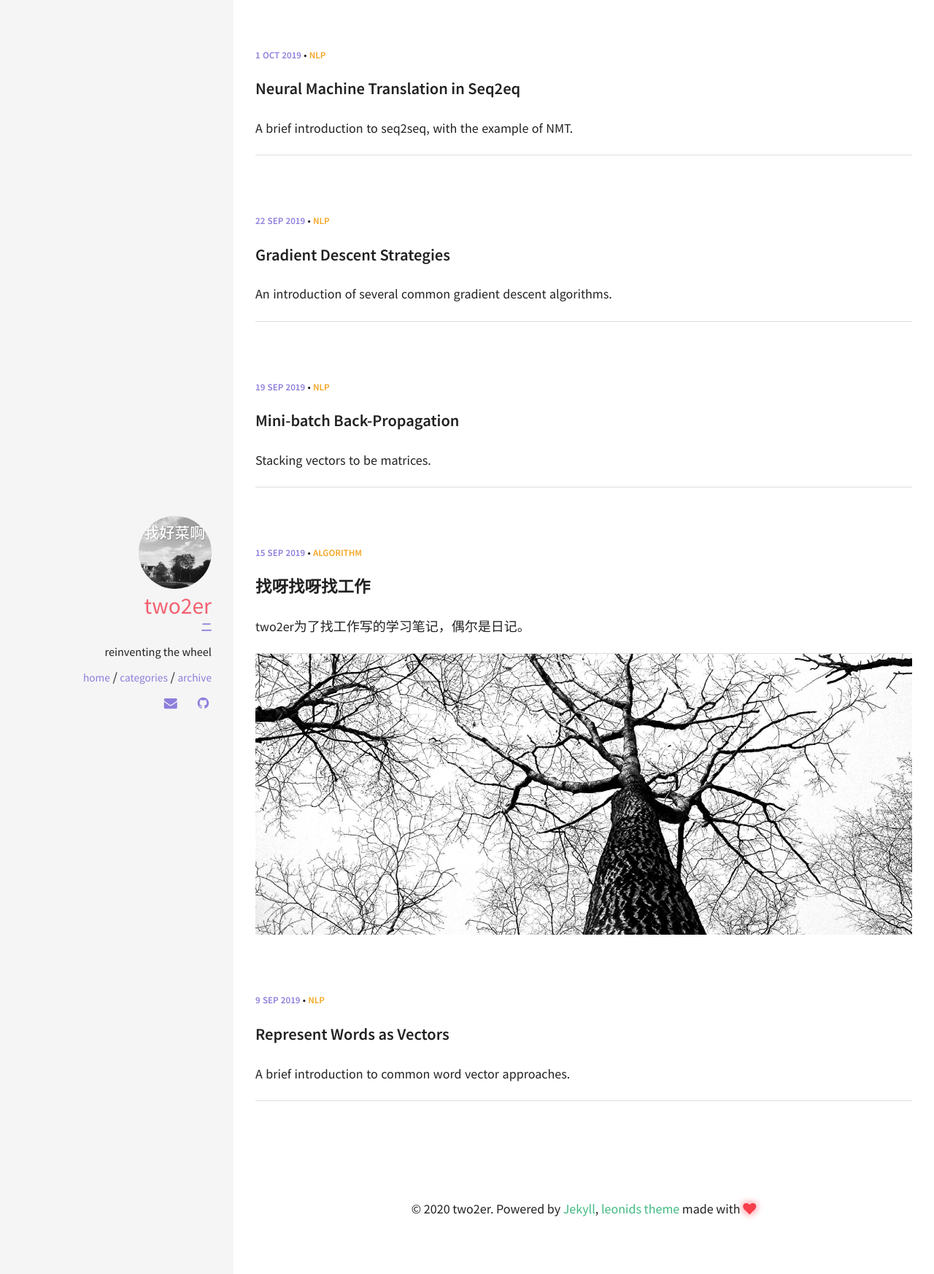
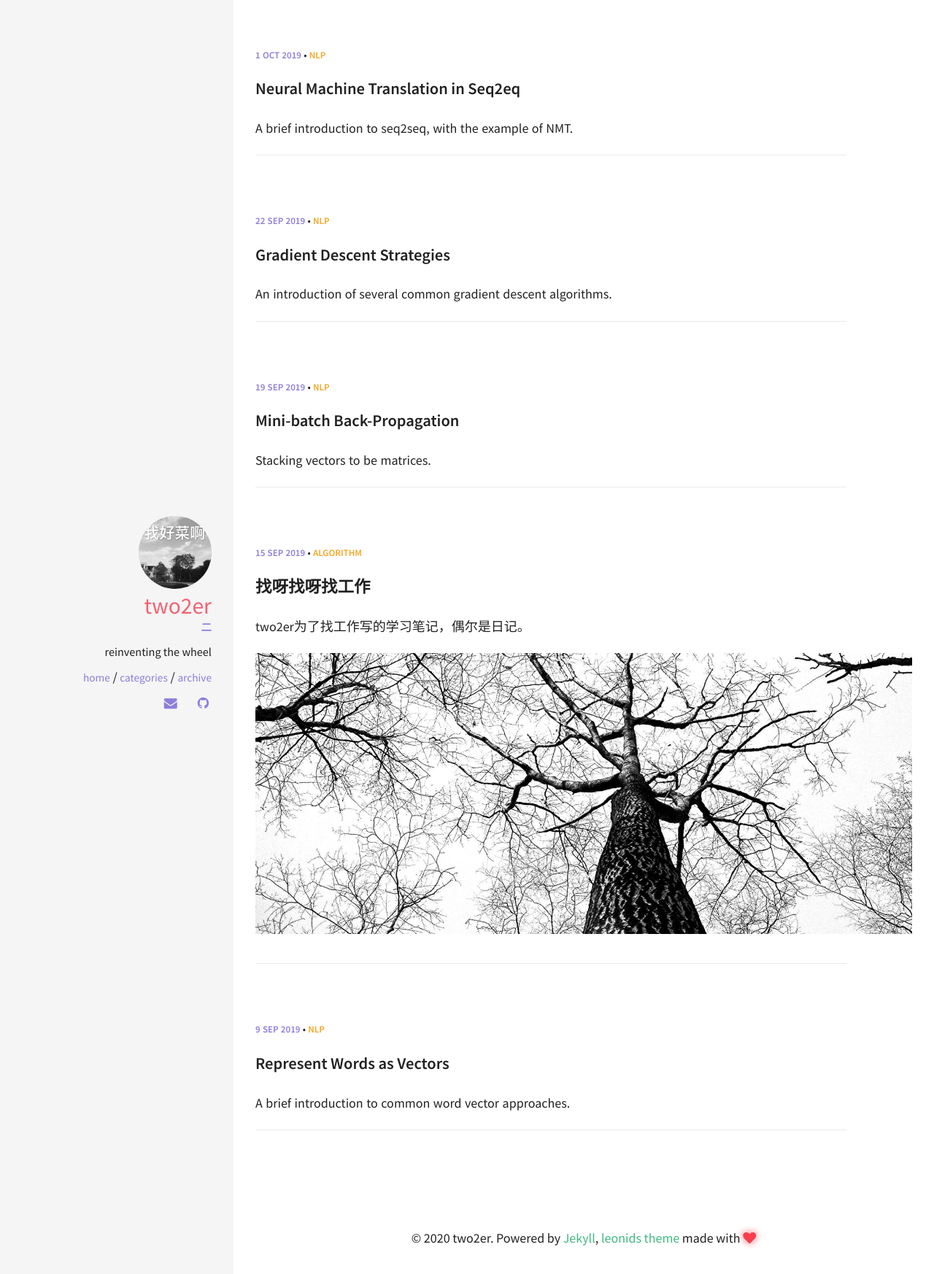
Before and after one commit to two2er/two2er.github.io, a Jekyll site: the page built from index.html, in a window 1280 px wide. Shown: the top 1746 px of the page at 73% size. Built offline with Jekyll 4.4.1, drawn with Linux system fonts in a browser that asks for light colours.

Commit message:
add bottom line for posts

```diff
--- a/_layouts/post_listing.html
+++ b/_layouts/post_listing.html
@@ -35,7 +35,7 @@ layout: default
     </header>
 
     {% if post.excerpt %}
-    <div class="post-description" style="border-bottom: 1px solid #ddd;">
+    <div class="post-description">
       <p>
         {{ post.excerpt }}
       </p>
@@ -58,5 +58,7 @@ layout: default
     </div><!-- /.image-wrap -->
     {% endif %}
 
+    <div class="post-separation" style="border-bottom: 1px solid #eaeaea;margin-bottom: 50px;margin-right: 10%;width: 90%;"/>
+
 </section>
 {% endfor %}
```
